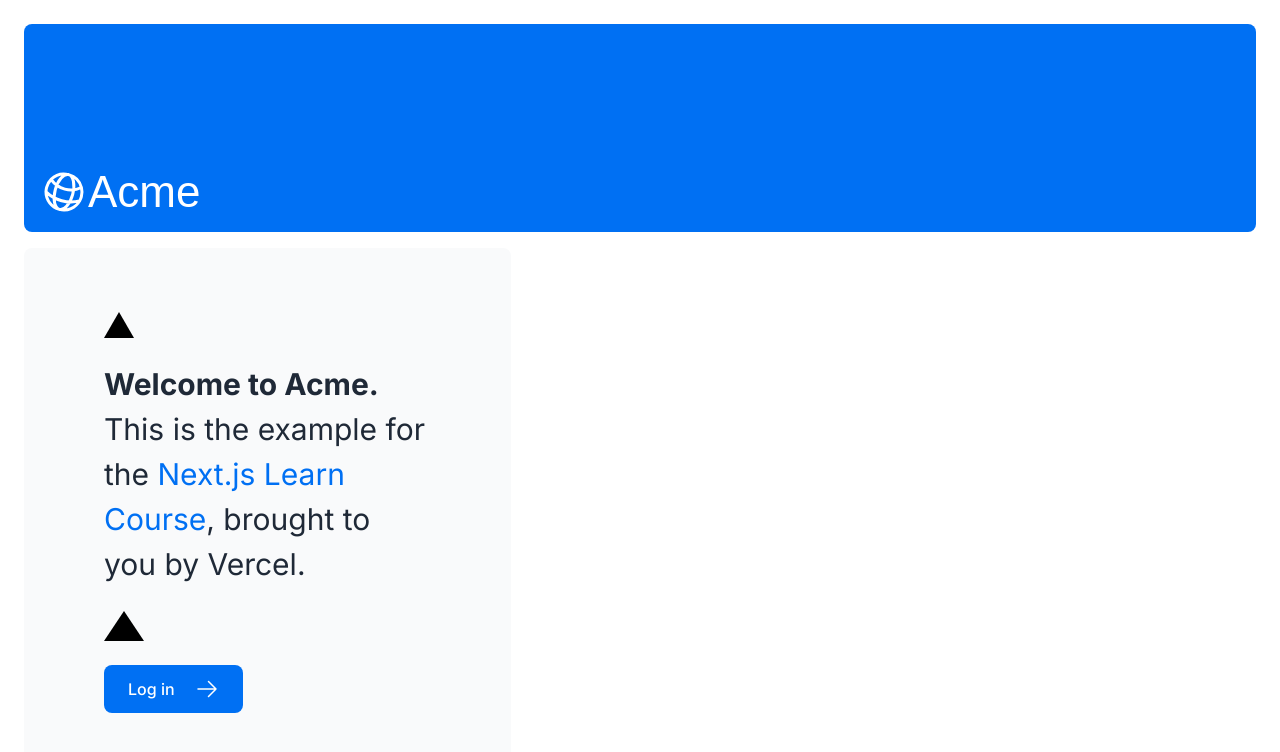
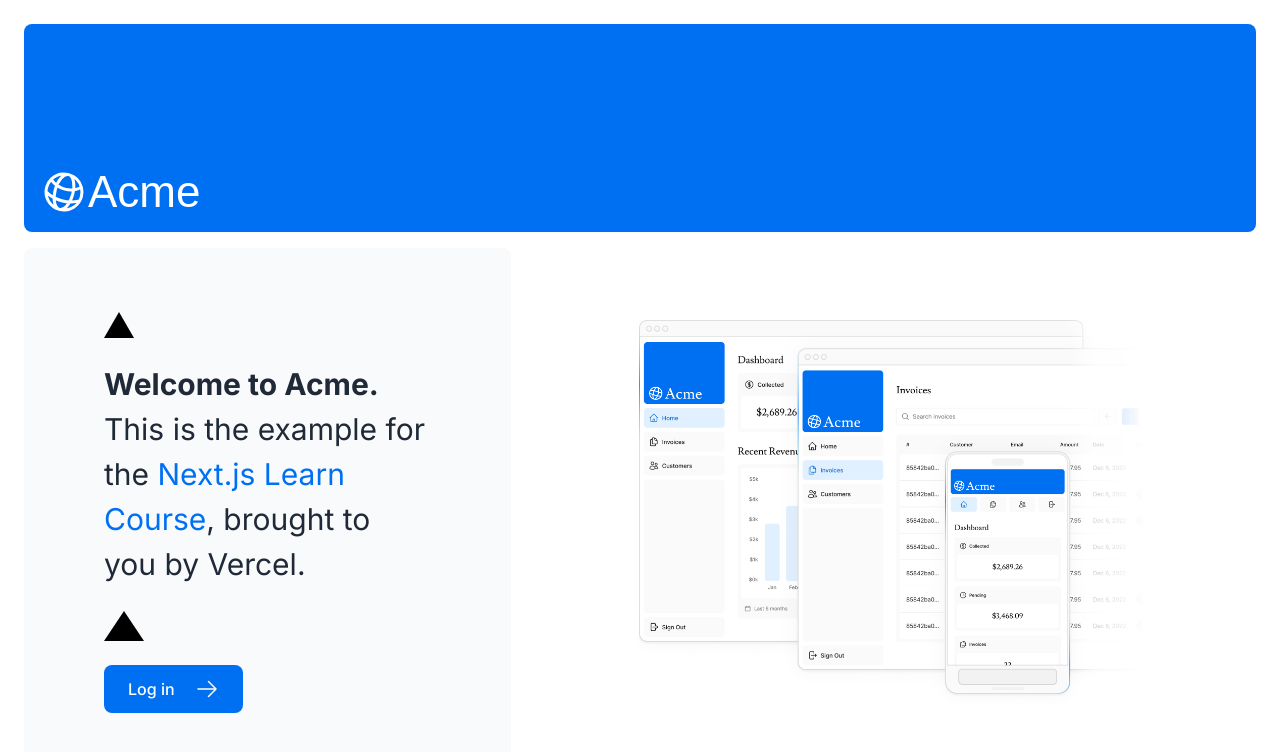
Before and after one commit to TallysonFreitas/dashboard-next, a Next.js app: page / in a window 1280 px wide. Shown: the top 752 px of the page. Built offline with nearby package versions, Linux system fonts and the light colour scheme; a web font is replaced by a local one.

Commit message:
style: image shift

```diff
--- a/app/page.tsx
+++ b/app/page.tsx
@@ -1,5 +1,6 @@
 import AcmeLogo from '@/app/ui/acme-logo';
 import { ArrowRightIcon } from '@heroicons/react/24/outline';
+import Image from 'next/image';
 import Link from 'next/link';
 
 export default function Page() {
@@ -28,6 +29,21 @@
         </div>
         <div className="flex items-center justify-center p-6 md:w-3/5 md:px-28 md:py-12">
           {/* Add Hero Images Here */}
+          {/* aprendendo sobre imagens */}
+          <Image
+            src="/hero-desktop.png"
+            width={1000}
+            height={760}
+            className="hidden md:block"
+            alt="Screenshots of the dashboard project showing desktop version"
+          />
+          <Image
+            src="/hero-mobile.png"
+            width={560}
+            height={620}
+            className="block md:hidden"
+            alt="Screenshots of the dashboard project showing desktop version"
+          />
         </div>
       </div>
     </main>
```
